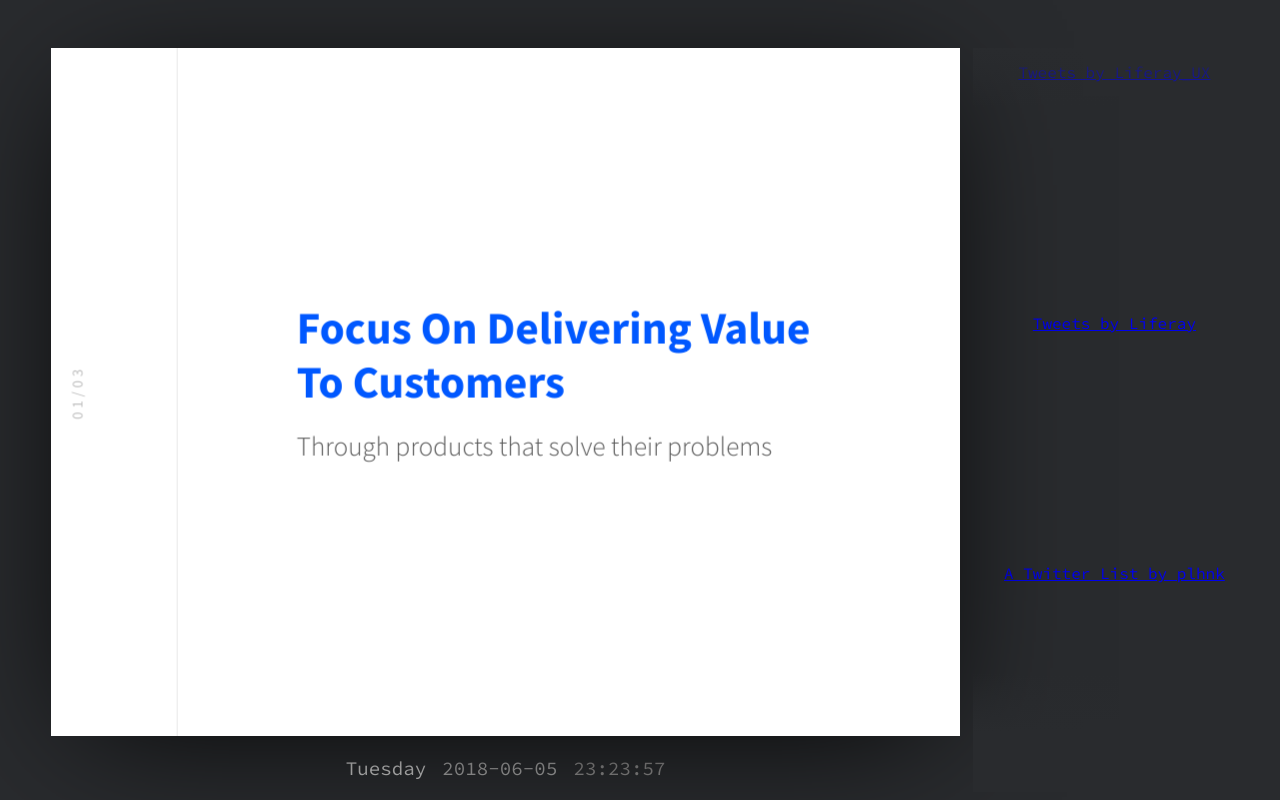
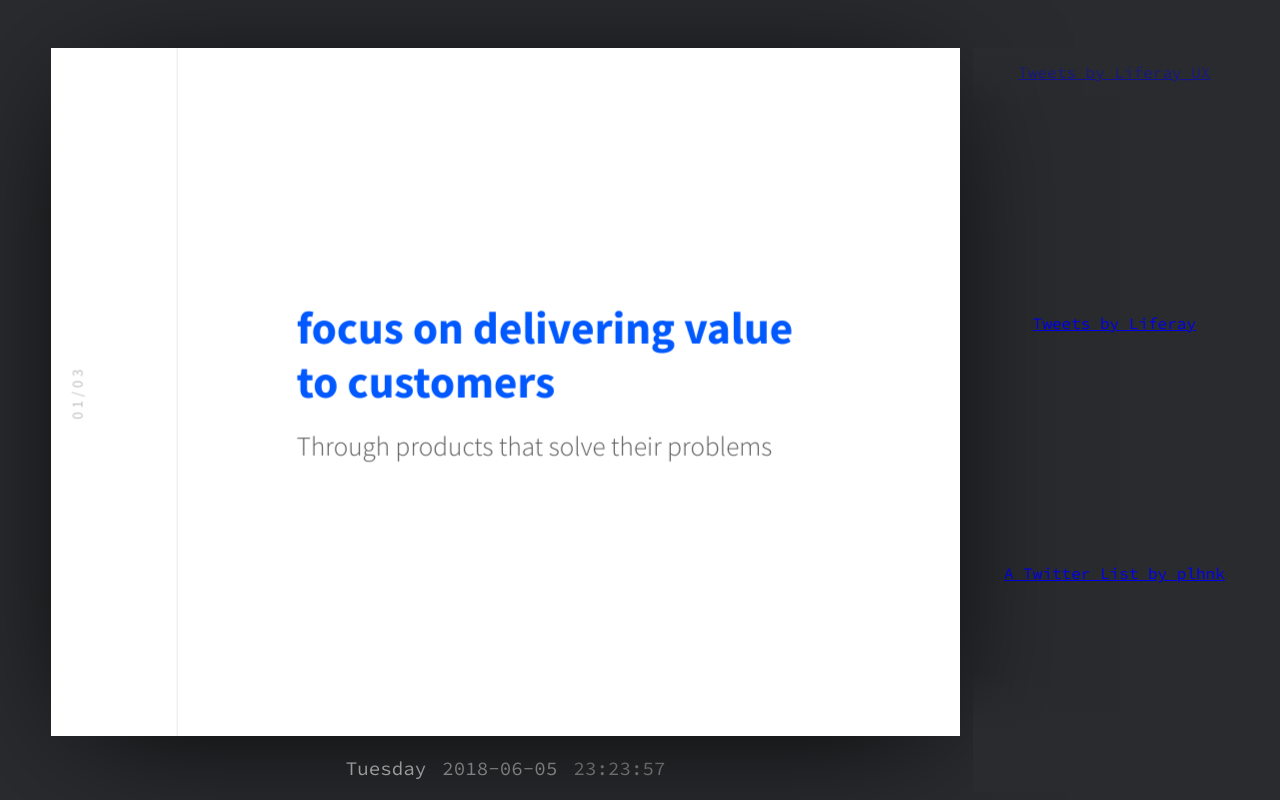
Before and after one commit to liferay-design/dashboard, a website: page index.html in a window 1280 px wide. Drawn offline with Linux system fonts and the light colour scheme.

Commit message:
Update liferay-design.css
Remove text-transform: capitalize. Rely on the capitalization of the source text.

```diff
--- a/css/theme/liferay-design.css
+++ b/css/theme/liferay-design.css
@@ -66,7 +66,6 @@ body {
   font-weight: 700;
   line-height: 1.2;
   letter-spacing: normal;
-  text-transform: capitalize;
   text-shadow: none;
   word-wrap: break-word; }
 
```
